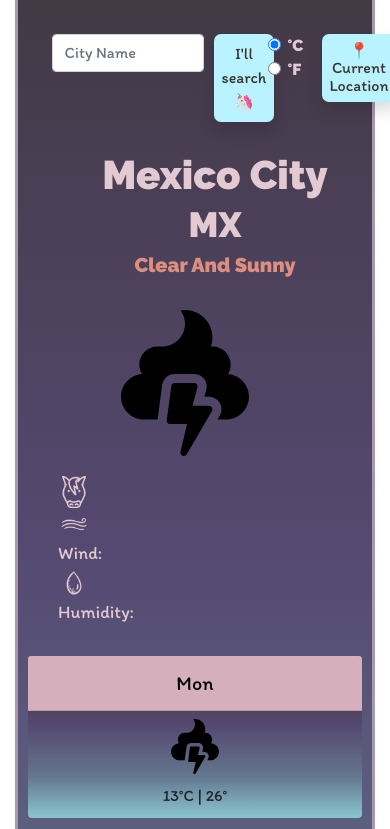
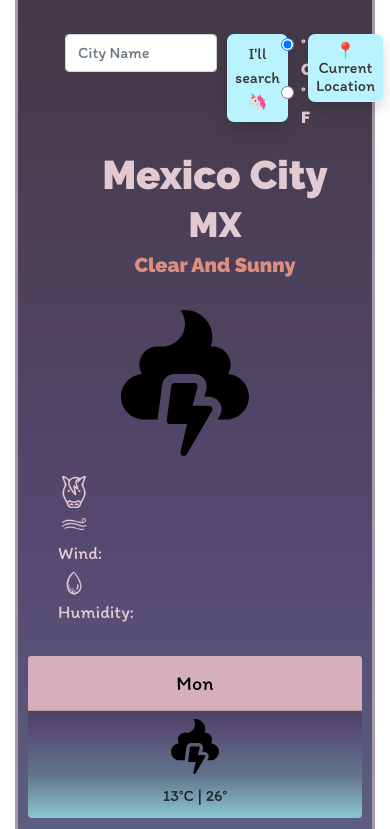
Before and after one commit to itelchan/SunnyPony, a plain HTML site: page index.html in a window 390 px wide. Shown: the part 271-1100 px from the top of the page. Drawn offline with nearby package versions, Linux system fonts and the light colour scheme; no server answers.

Commit message:
gradeColumn needs less space, for mobile GUI improvement

```diff
--- a/index.html
+++ b/index.html
@@ -34,7 +34,7 @@
                 <div class="col-2 buttonColumn">
                   <button type="submit" class="btn btn-info mx-sm-2 mb-2 shadow searchButton">I'll search 🦄</button>
                 </div>
-                <div class="col-2 gradesColumn">
+                <div class="col-1 gradesColumn">
                   <div class="form-check radioInputText">
                   <input class="form-check-input " type="radio" name="grades" value="metric" id="COption" checked>
                     °C
```
